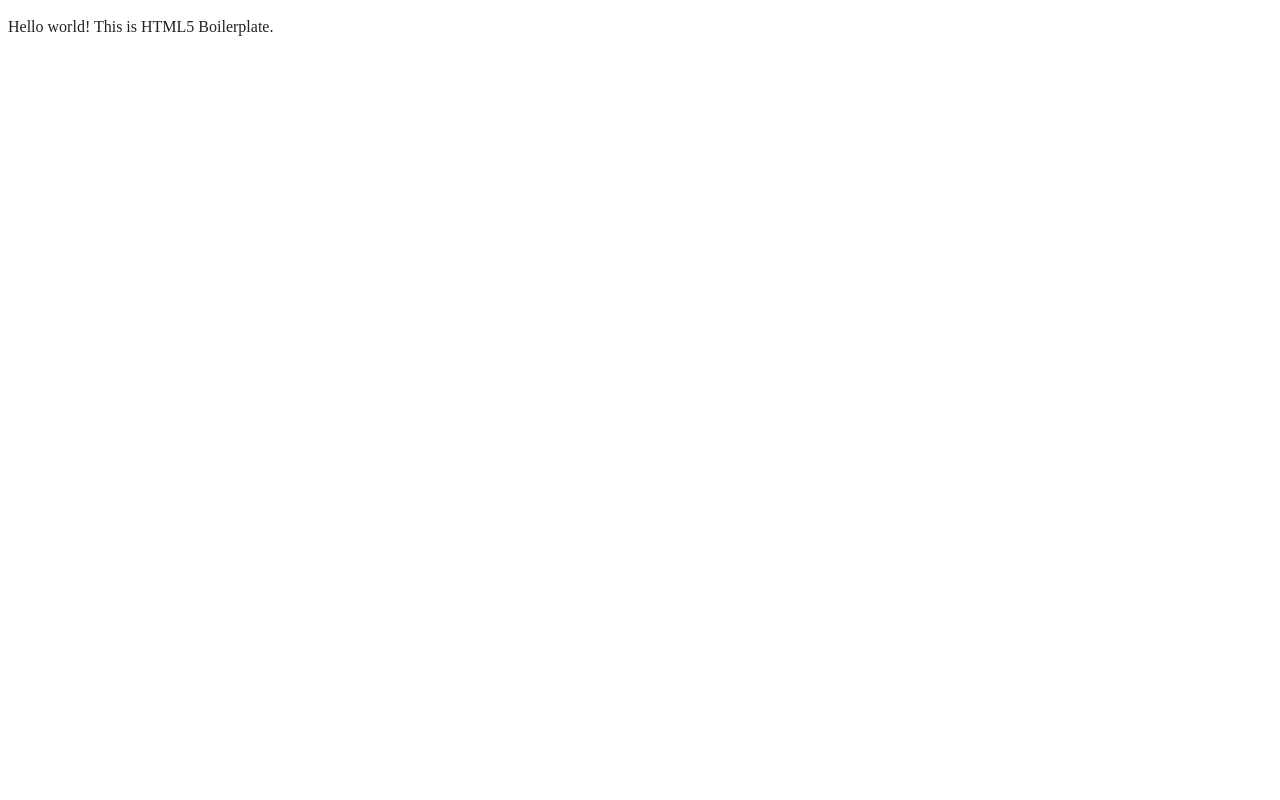
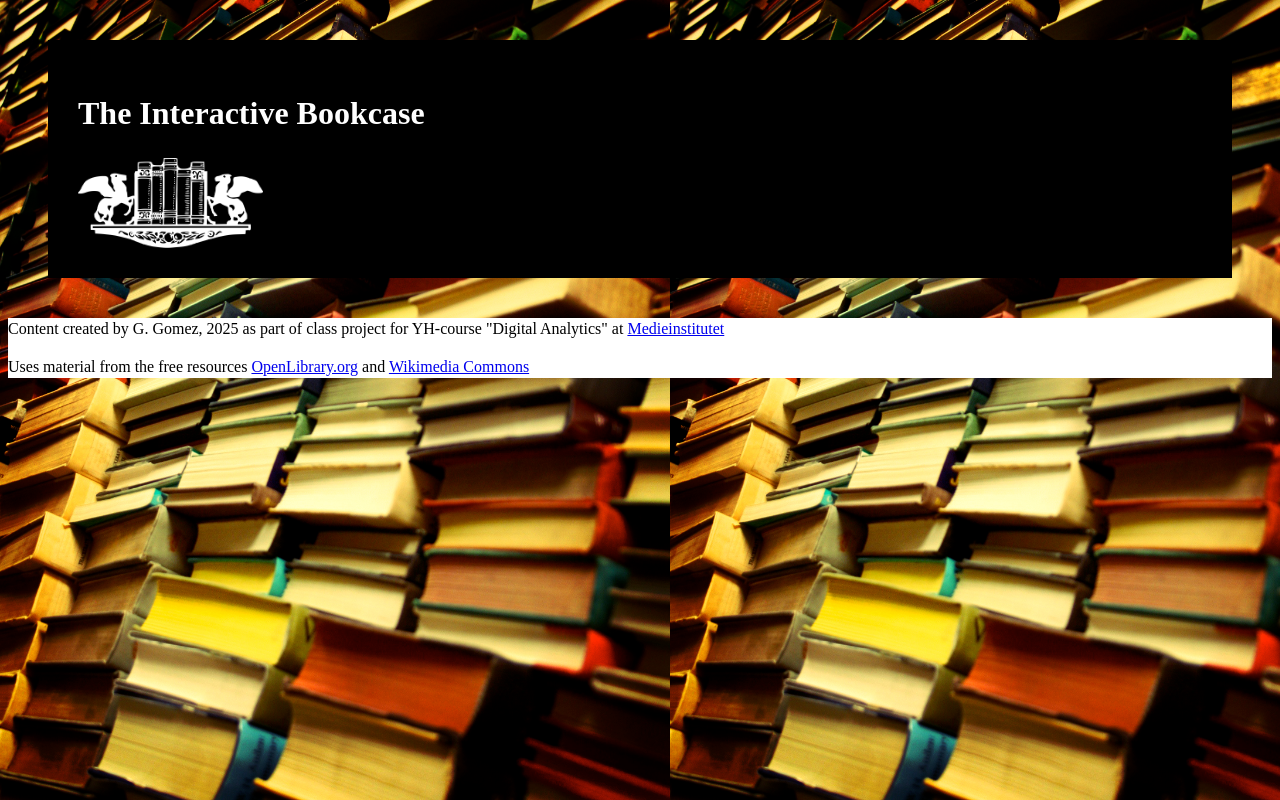
Before and after one commit to jadeitemiko/EndProject, a website built with webpack: page index.html in a window 1280 px wide. Built offline with nearby package versions, Linux system fonts and the light colour scheme.

Commit message:
started html design

```diff
--- a/css/style.css
+++ b/css/style.css
@@ -83,6 +83,33 @@ textarea {
 /* ==========================================================================
    Author's custom styles
    ========================================================================== */
+body {
+  background-color:#000000;
+  color:#FFFFFF;
+}
+.avdela {
+  filter: invert(100%);
+}
+
+body {
+  background-image: url("/img/anotherdayatlibrary.jpg");
+  background-repeat: repeat-x top;
+  background-size: contain;
+  background-attachment: fixed;
+}
+
+main {
+  background-color: #000000;
+  color: #FFFFFF;
+  padding:30px;
+  margin:40px;
+}
+
+footer {
+  background-color: #FFFFFF;
+  color:#000000;
+}
+
 
 /* ==========================================================================
    Helper classes
--- a/index.html
+++ b/index.html
@@ -4,7 +4,7 @@
 <head>
   <meta charset="utf-8">
   <meta name="viewport" content="width=device-width, initial-scale=1">
-  <title></title>
+  <title>End project: The interactive bookcase</title>
   <link rel="stylesheet" href="css/style.css">
   <meta name="description" content="">
 
@@ -21,13 +21,22 @@
   <link rel="manifest" href="site.webmanifest">
   <meta name="theme-color" content="#fafafa">
 </head>
+<body>
+<!-- HEADER -->
+<header></header>
 
-<body>
+<!-- MAIN CONTENT -->
+<main>
+  <h1>The Interactive Bookcase</h1>
+  <img src="img/BookmanOrnament7242.png" alt="Divider: Bookman Ornament 7247" height="90px" class="avdela">
+</main>
 
-  <!-- Add your site or application content here -->
-  <p>Hello world! This is HTML5 Boilerplate.</p>
+<!-- FOOTER -->
+<footer>
+  <p>Content created by G. Gomez, 2025 as part of class project for YH-course "Digital Analytics" at <a href="https://medieinstitutet.se/utbildningar/digital-analytics/" target="_blank">Medieinstitutet</a></p>
+  <p>Uses material from the free resources <a href="https://openlibrary.org/" target="_blank">OpenLibrary.org</a> and <a href="https://commons.wikimedia.org/wiki/Main_Page" target="_blank">Wikimedia Commons</a></a></p>
+</footer>
+
   <script src="js/app.js"></script>
-
 </body>
-
 </html>
```
Also changed, not shown: README.md, img/BookmanOrnament7242.png (added), img/anotherdayatlibrary.jpg (added), img/letter-B.png (added), img/letter-F.jpg (added), img/windowsfel.png (added), 1 other file.
